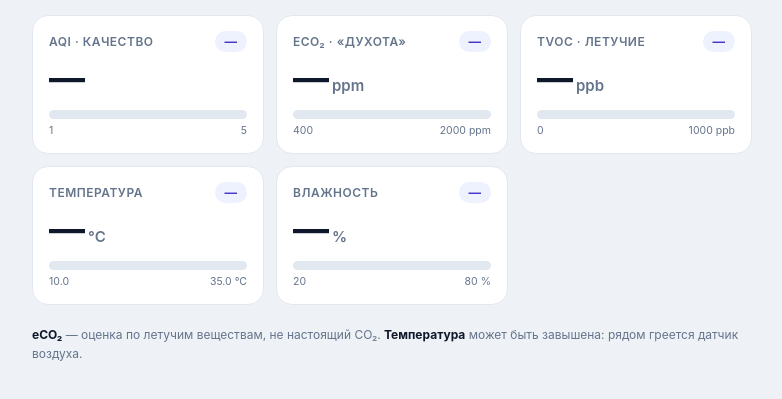
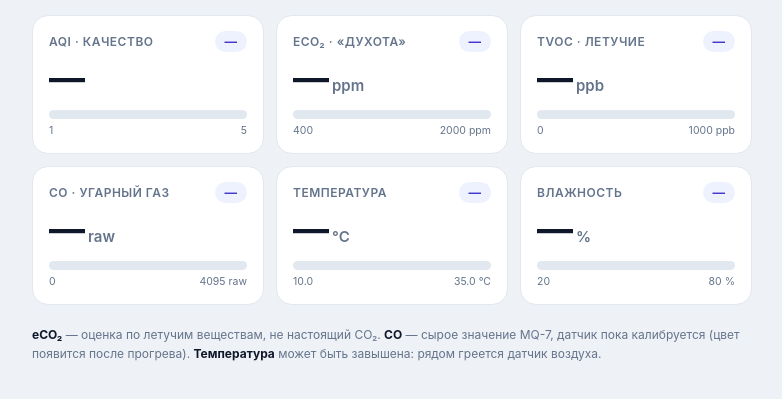
Before and after one commit to EugeneRider375/homeclimate-server, a website: page public/air.html in a window 1280 px wide. Shown: the part 49-448 px from the top of the page, without its empty margins (248-1030 px from the left). Drawn offline with Linux system fonts and the light colour scheme; no server answers.

Commit message:
Air page: add CO card (raw, calibrating)
Co-Authored-By: Claude Opus 4.8 (1M context) <noreply@anthropic.com>

```diff
--- a/public/air.html
+++ b/public/air.html
@@ -52,7 +52,7 @@
   .track{position:relative;height:9px;border-radius:6px;display:flex;overflow:visible;background:var(--line)}
   .zone{height:100%}
   .zone:first-child{border-radius:6px 0 0 6px} .zone:last-child{border-radius:0 6px 6px 0}
-  .z-good{background:var(--good)} .z-mod{background:var(--mod)} .z-poor{background:var(--poor)} .z-bad{background:var(--bad)}
+  .z-good{background:var(--good)} .z-mod{background:var(--mod)} .z-poor{background:var(--poor)} .z-bad{background:var(--bad)} .z-info{background:var(--info)}
   .track .zone{opacity:.45}
   .marker{position:absolute;top:-3px;width:3px;height:15px;border-radius:3px;background:var(--ink);
     transform:translateX(-50%);box-shadow:0 0 0 2.5px var(--card)}
@@ -69,7 +69,7 @@
   </header>
   <div class="grid" id="grid"></div>
   <footer>
-    <div><b>eCO₂</b> — оценка по летучим веществам, не настоящий CO₂. <b>Температура</b> может быть завышена: рядом греется датчик воздуха.</div>
+    <div><b>eCO₂</b> — оценка по летучим веществам, не настоящий CO₂. <b>CO</b> — сырое значение MQ-7, датчик пока калибруется (цвет появится после прогрева). <b>Температура</b> может быть завышена: рядом греется датчик воздуха.</div>
     <div id="src" style="margin-top:6px"></div>
   </footer>
 </div>
@@ -86,6 +86,9 @@ const M = [
   {key:'tvoc', name:'TVOC · летучие', min:0, max:1000, fmt:v=>Math.round(v), unit:'ppb',
    zones:[[250,'good'],[660,'mod'],[1e9,'poor']],
    word:v=>v<250?['Хорошо','good']:v<660?['Средне','mod']:['Повышено','poor']},
+  {key:'coRaw', name:'CO · угарный газ', min:0, max:4095, fmt:v=>Math.round(v), unit:'raw',
+   zones:[[4095,'info']],
+   word:v=>['калибруется','info']},
   {key:'temperature', name:'Температура', min:10, max:35, fmt:v=>v.toFixed(1), unit:'°C',
    zones:[[18,'mod'],[26,'good'],[1e9,'mod']],
    word:v=>v<18?['Прохладно','mod']:v<=26?['Комфорт','good']:['Тепло','mod']},
```
